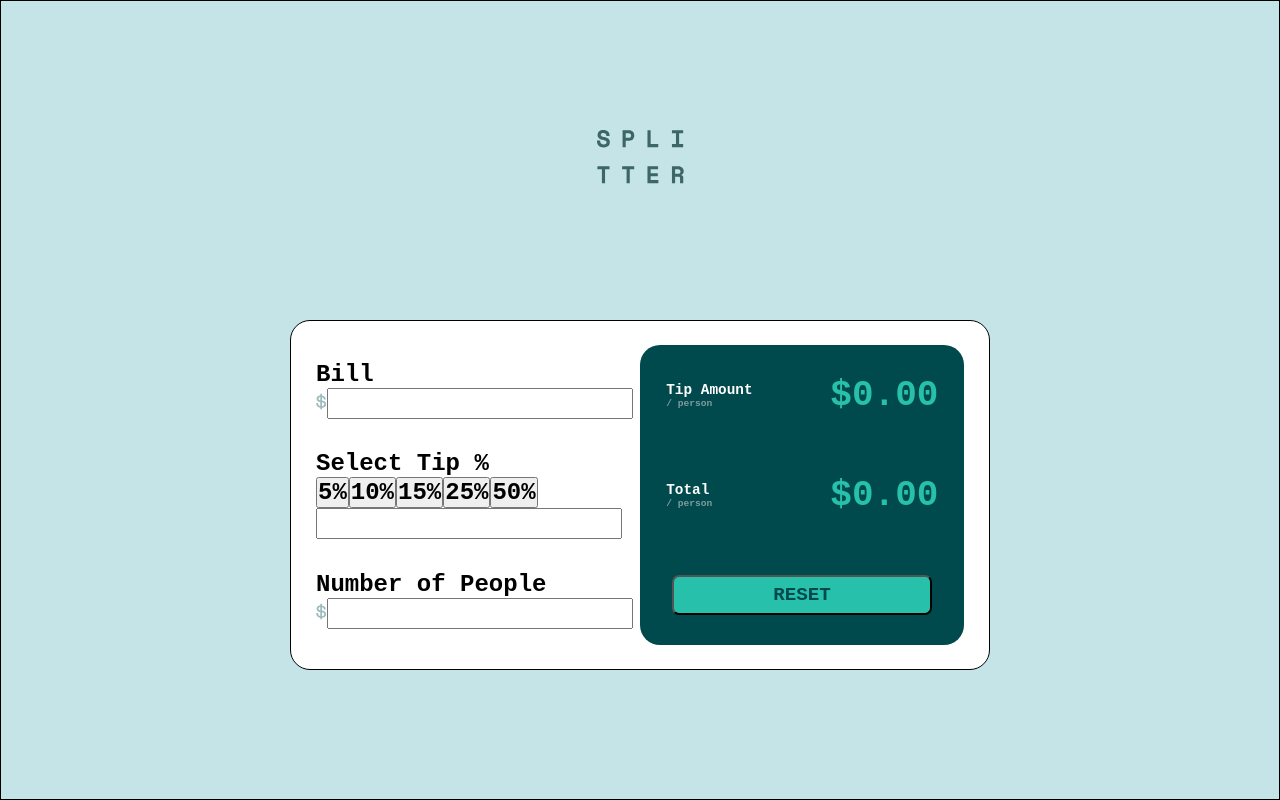
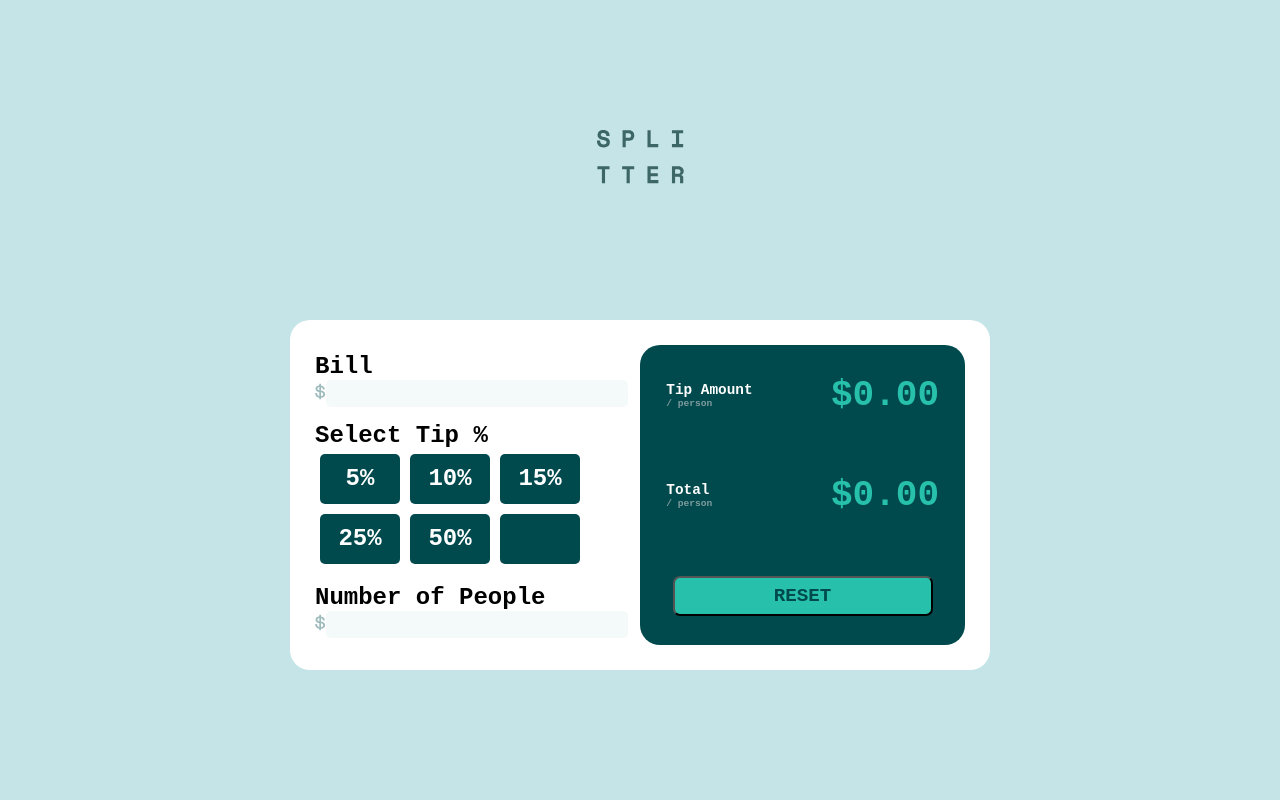
Before and after one commit to joaocorner/tip-calculator, a React (Create React App) app: page / in a window 1280 px wide. Built offline with nearby package versions, Linux system fonts and the light colour scheme.

Commit message:
changing input focus styles

```diff
--- a/src/pages/Home.scss
+++ b/src/pages/Home.scss
@@ -59,7 +59,6 @@ input[type="number"] {
   flex-direction: column;
   justify-content: space-evenly;
   align-items: center;
-  border: 1px solid black;
   background-color: $Neutral4;
 }
 
@@ -68,10 +67,20 @@ main {
   width: 700px;
   border-radius: 20px;
   background-color: $Neutral6;
-  border: 1px solid black;
   display: flex;
   justify-content: space-between;
   align-items: center;
+
+  input {
+    background-color: $Neutral5;
+    border: none;
+    border-radius: 5px;
+
+    &:focus {
+      outline: none;
+      border: 3px solid $Primary;
+      border-radius: 5px;
+    }
   }
 
   .input__container {
@@ -81,7 +90,24 @@ main {
     display: flex;
     flex-direction: column;
     justify-content: space-around;
-  //   border: 1px solid black;
+
+    .button--tip {
+      height: 50px;
+      width: 80px;
+      margin: 5px;
+      border-radius: 5px;
+      border: none;
+      background-color: $Neutral1;
+      color: $Neutral6;
+      font-size: 24px;
+      cursor: pointer;
+      transition: all 0.3s ease-in-out;
+
+      &:hover {
+        background-color: $Neutral4;
+        color: $Neutral1;
+      }
+    }
   }
 
   .result__container {
@@ -94,7 +120,6 @@ main {
     flex-direction: column;
     justify-content: space-around;
     align-items: center;
-}
 
     .tip_amount,
     .total_person {
@@ -126,15 +151,8 @@ main {
         margin-right: 30px;
       }
     }
-
-// .total_person {
-//   display: flex;
-
-//   p {
-//     color: $Primary;
-//     margin-right: 10px;
-//   }
-// }
+  }
+}
 
 .reset_button {
   display: flex;
```
Lines whose indentation alone changed are shown as unchanged.
